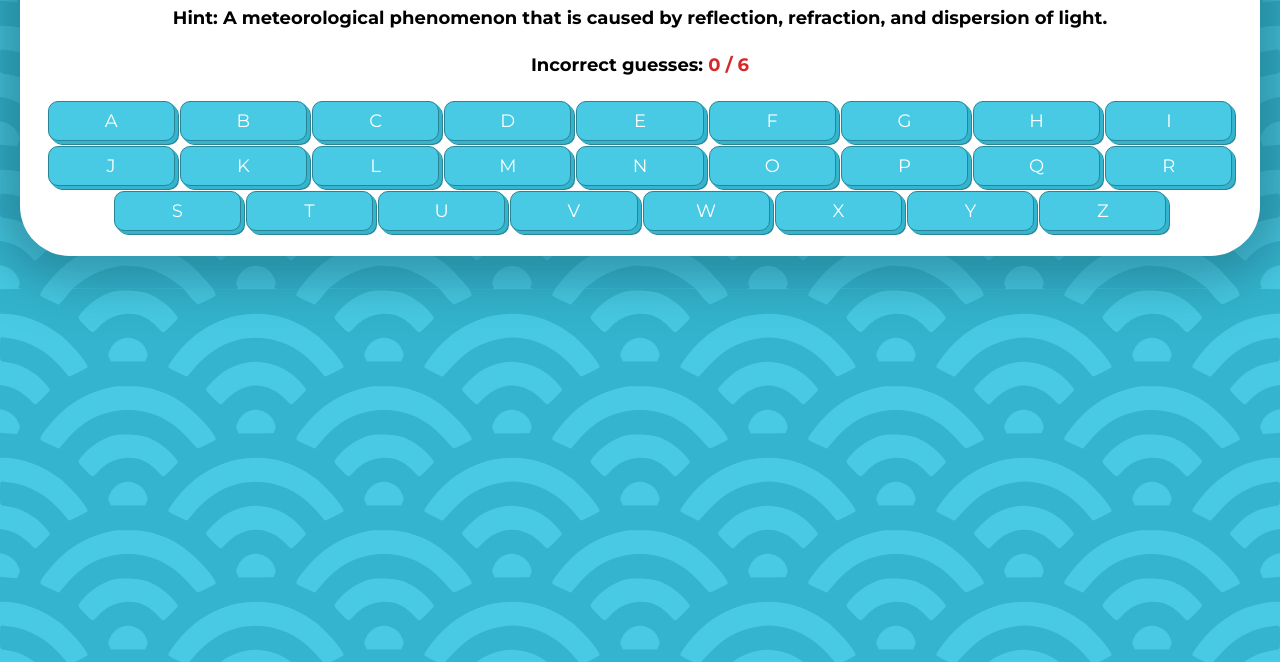
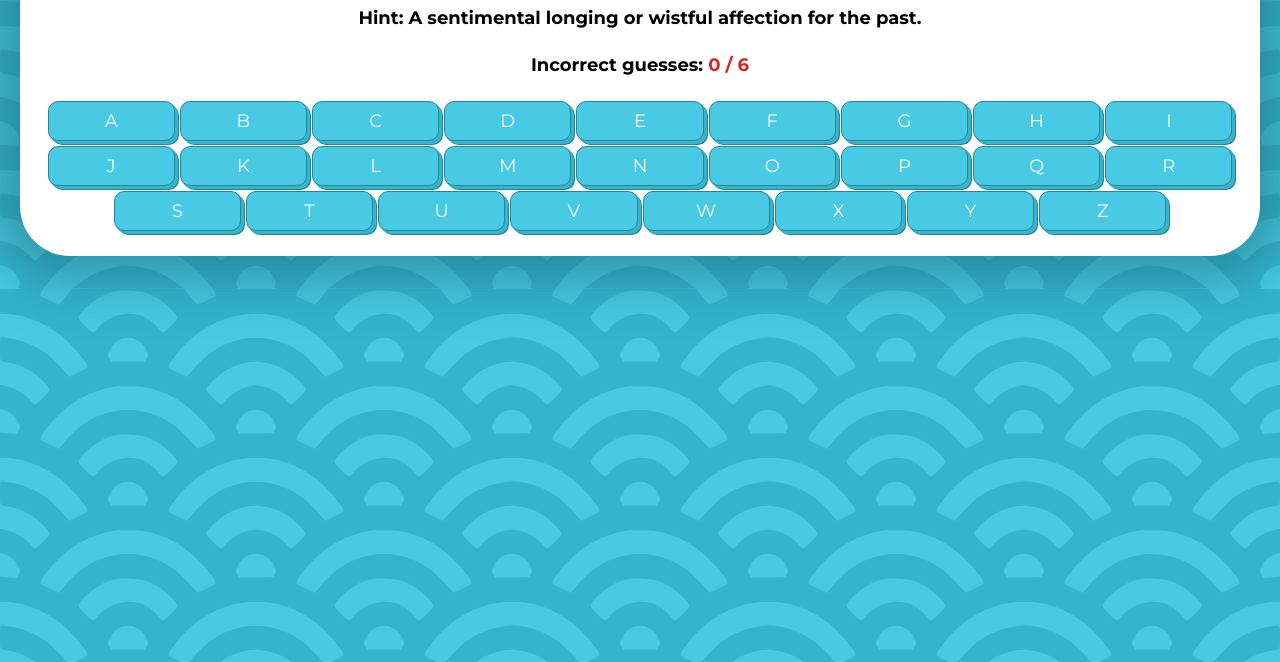
Before and after one commit to Dan-Tel/hangman, a website built with webpack: page src/index.html in a window 1280 px wide. Shown: the part 438-1100 px from the top of the page. Built offline with nearby package versions, Linux system fonts and the light colour scheme.

Commit message:
feat: add more secret words

```diff
--- a/src/index.js
+++ b/src/index.js
@@ -13,9 +13,35 @@ let incorrectGuesses = 0;
 let correctGuesses = 0;
 let guessedLetters = generateLettersObj();
 
-let secretWord = "RAINBOW";
-let hint =
-  "A meteorological phenomenon that is caused by reflection, refraction, and dispersion of light.";
+const GAME_DATA = [
+  {
+    secretWord: "RAINBOW",
+    hint: "A meteorological phenomenon that is caused by reflection, refraction, and dispersion of light.",
+  },
+  {
+    secretWord: "LANGUAGE",
+    hint: "A system of communication consisting of words, gestures, and syntax.",
+  },
+  {
+    secretWord: "WHISPER",
+    hint: "To speak very softly or quietly, often in a secretive manner.",
+  },
+  {
+    secretWord: "VACATION",
+    hint: "A period of time devoted to pleasure, rest, or relaxation.",
+  },
+  {
+    secretWord: "NOSTALGIA",
+    hint: "A sentimental longing or wistful affection for the past.",
+  },
+  {
+    secretWord: "CURIOSITY",
+    hint: "A strong desire to know or learn something.",
+  },
+];
+
+console.log(getRandomInt(0, GAME_DATA.length));
+let { secretWord, hint } = GAME_DATA[getRandomInt(0, GAME_DATA.length)];
 
 const hangmanImages = [
   hangman0,
@@ -26,6 +52,12 @@ const hangmanImages = [
   hangman5,
   hangman6,
 ];
+
+function getRandomInt(min, max) {
+  const minCeiled = Math.ceil(min);
+  const maxFloored = Math.floor(max);
+  return Math.floor(Math.random() * (maxFloored - minCeiled) + minCeiled);
+}
 
 function generateLettersObj() {
   const lettersObj = {};
@@ -149,9 +181,7 @@ function startGame() {
   incorrectGuesses = 0;
   guessedLetters = generateLettersObj();
 
-  secretWord = "RAINBOW";
-  hint =
-    "A meteorological phenomenon that is caused by reflection, refraction, and dispersion of light.";
+  ({ secretWord, hint } = GAME_DATA[getRandomInt(0, GAME_DATA.length)]);
 
   const hangman = createHangman();
   const quiz = createQuiz();
@@ -188,7 +218,7 @@ function createModal() {
 
 function updateModal(isWin) {
   const modalText = document.querySelector(".modal__text");
-  modalText.innerHTML = `YOU ${isWin ? "WIN🤩" : "LOSE😓"}`;
+  modalText.innerHTML = `YOU ${isWin ? "WIN! 🤩" : "LOSE! 😓"}`;
 }
 
 function showModal(isWin) {
--- a/src/style.scss
+++ b/src/style.scss
@@ -148,6 +148,7 @@ body {
   background-color: #fff;
   font-size: 24px;
   gap: 25px;
+  text-align: center;
   transform: translateY(50%);
   transition: ease-in-out 0.7s;
 
```
